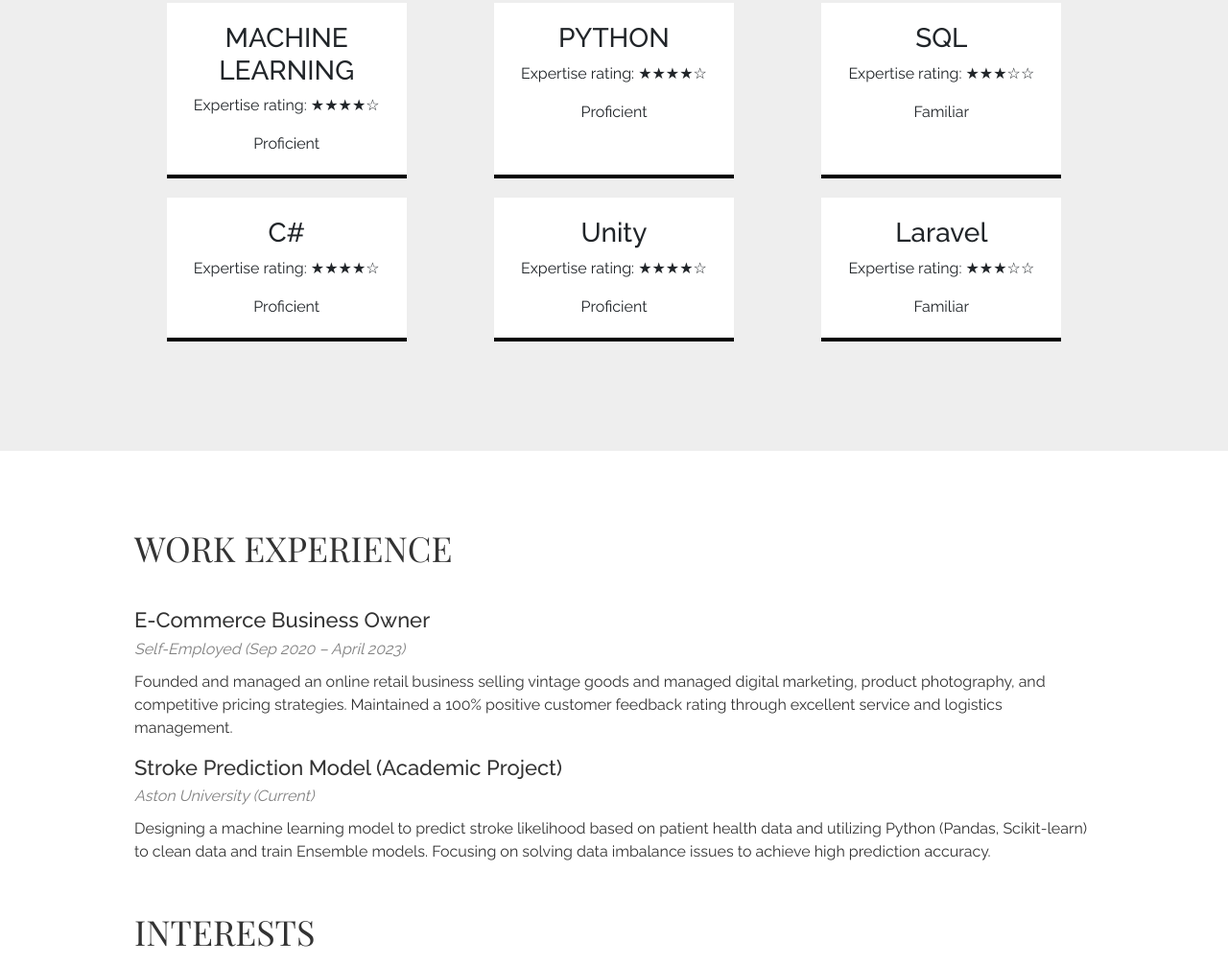
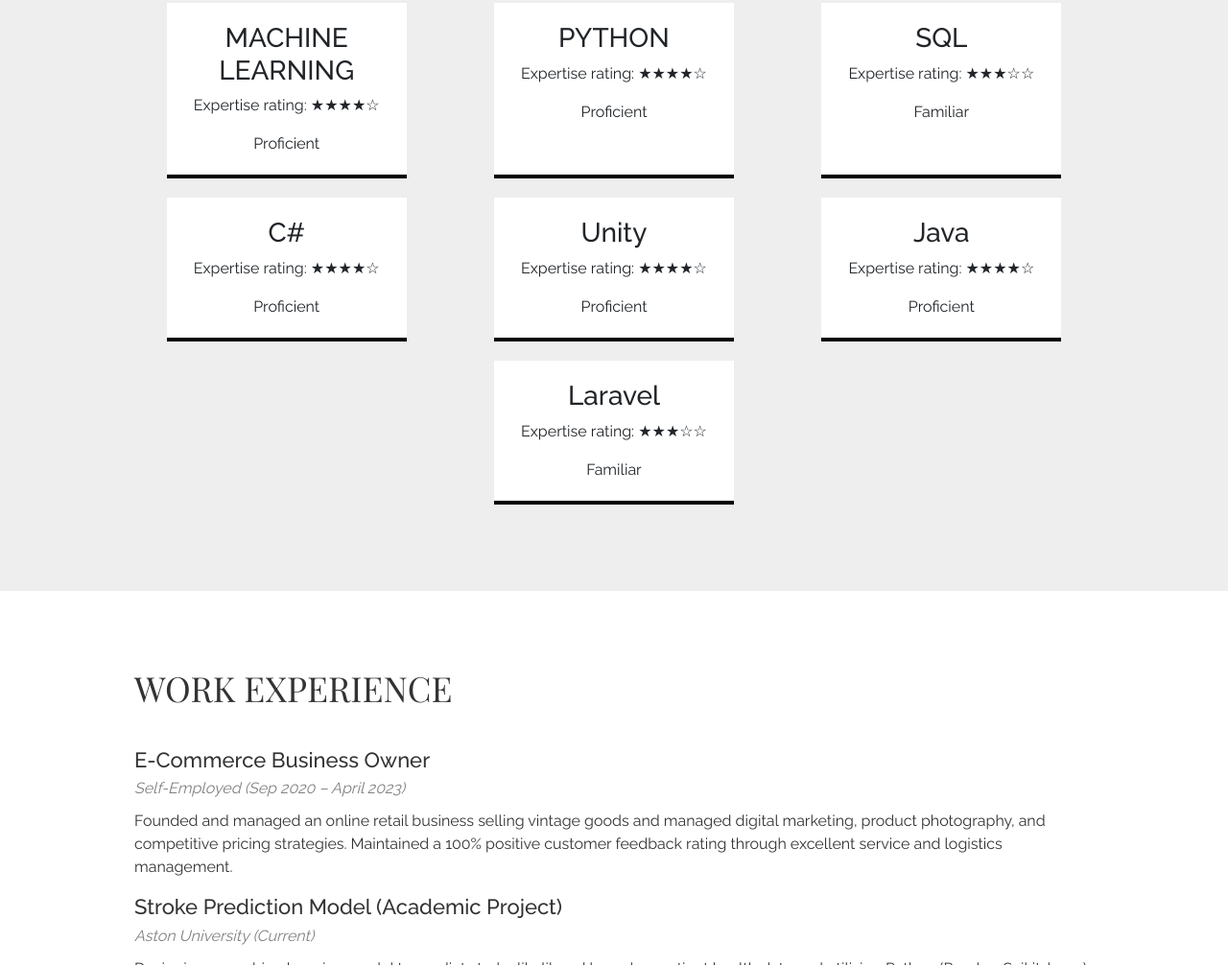
Before and after one commit to Priprii12/Portfolio-Priscilla-Asamoah, a plain HTML site: page index.html in a window 1280 px wide. Shown: the part 1610-2616 px from the top of the page at 96% size. Drawn offline with nearby package versions, Linux system fonts and the light colour scheme; a web font is replaced by a local one.

Commit message:
Update index.html

```diff
--- a/index.html
+++ b/index.html
@@ -147,6 +147,10 @@
           <p>Expertise rating: ★★★★☆</p>  Proficient
         </div>
          <div class="skill-card">
+          <h3>Java</h3>
+          <p>Expertise rating: ★★★★☆</p>  Proficient
+        </div>
+         <div class="skill-card">
           <h3>Laravel</h3>
           <p>Expertise rating: ★★★☆☆</p> Familiar
         </div>
```
